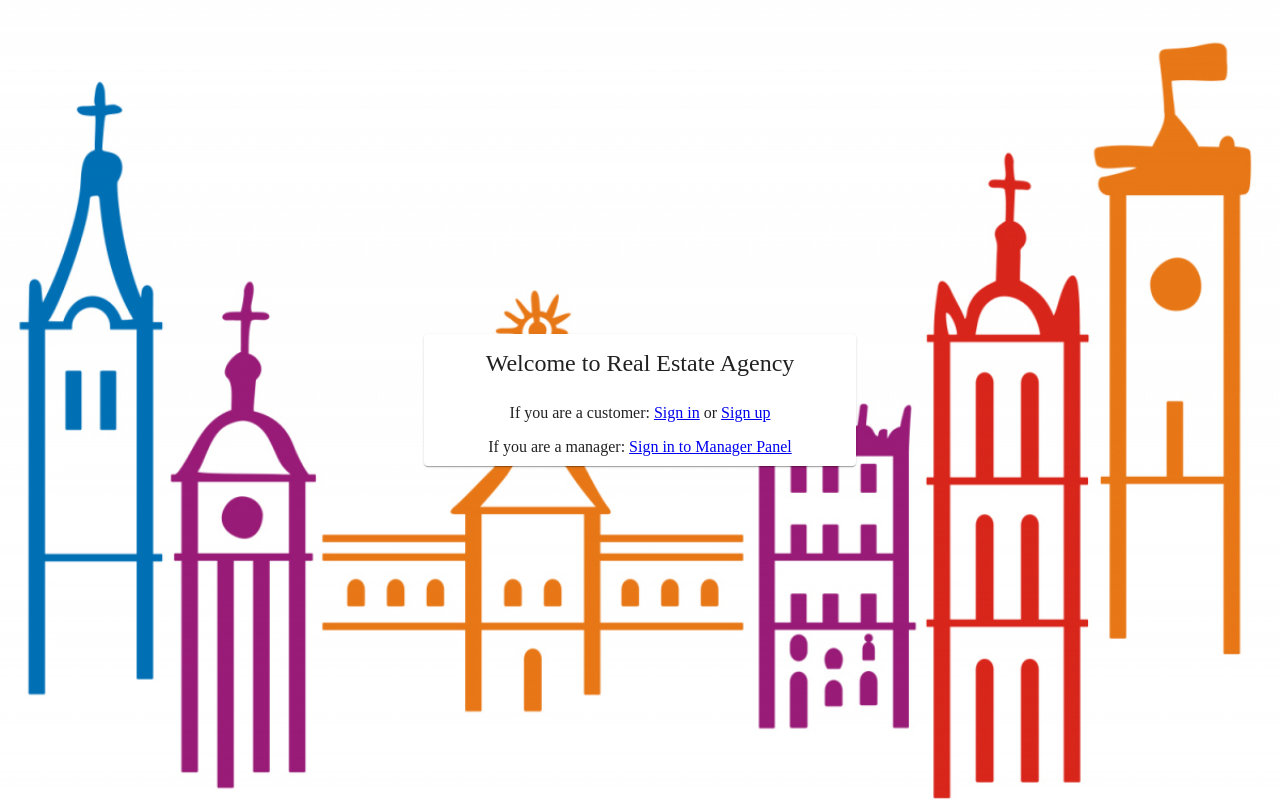
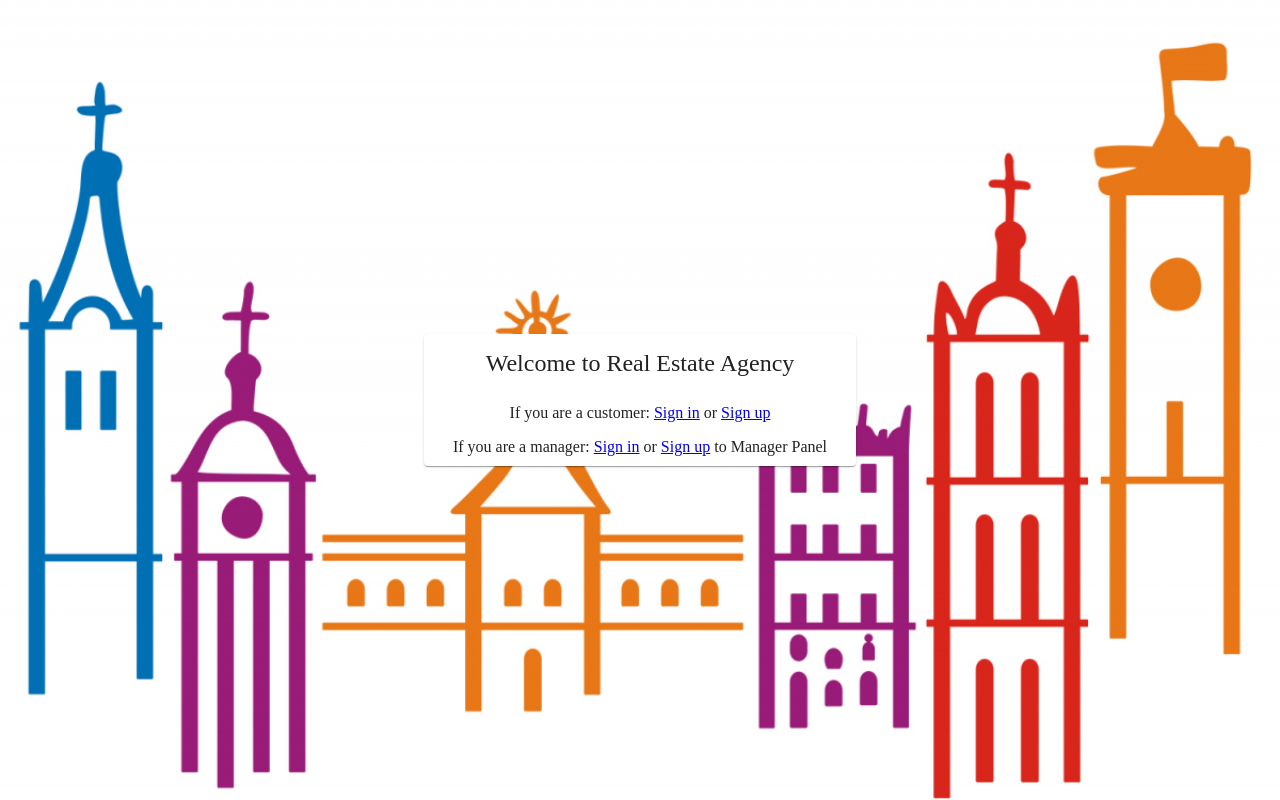
Before and after one commit to katerina-5/agency-front-end, an Angular app: page / in a window 1280 px wide. Built offline with nearby package versions, Linux system fonts and the light colour scheme.

Commit message:
Add link for sign-up for manager

```diff
--- a/src/app/components/pages/welcome-page/welcome-page.component.html
+++ b/src/app/components/pages/welcome-page/welcome-page.component.html
@@ -7,6 +7,7 @@
     <mat-card-content>If you are a customer: <a href="/sign_in">Sign in</a> or <a href="/sign_up">Sign up</a>
     </mat-card-content>
 
-    <mat-card-content>If you are a manager: <a href="admin/sign_in">Sign in to Manager Panel</a></mat-card-content>
+    <mat-card-content>If you are a manager: <a href="admin/sign_in">Sign in</a> or <a href="admin/sign_up">Sign up</a>
+      to Manager Panel</mat-card-content>
   </mat-card>
 </div>
```
